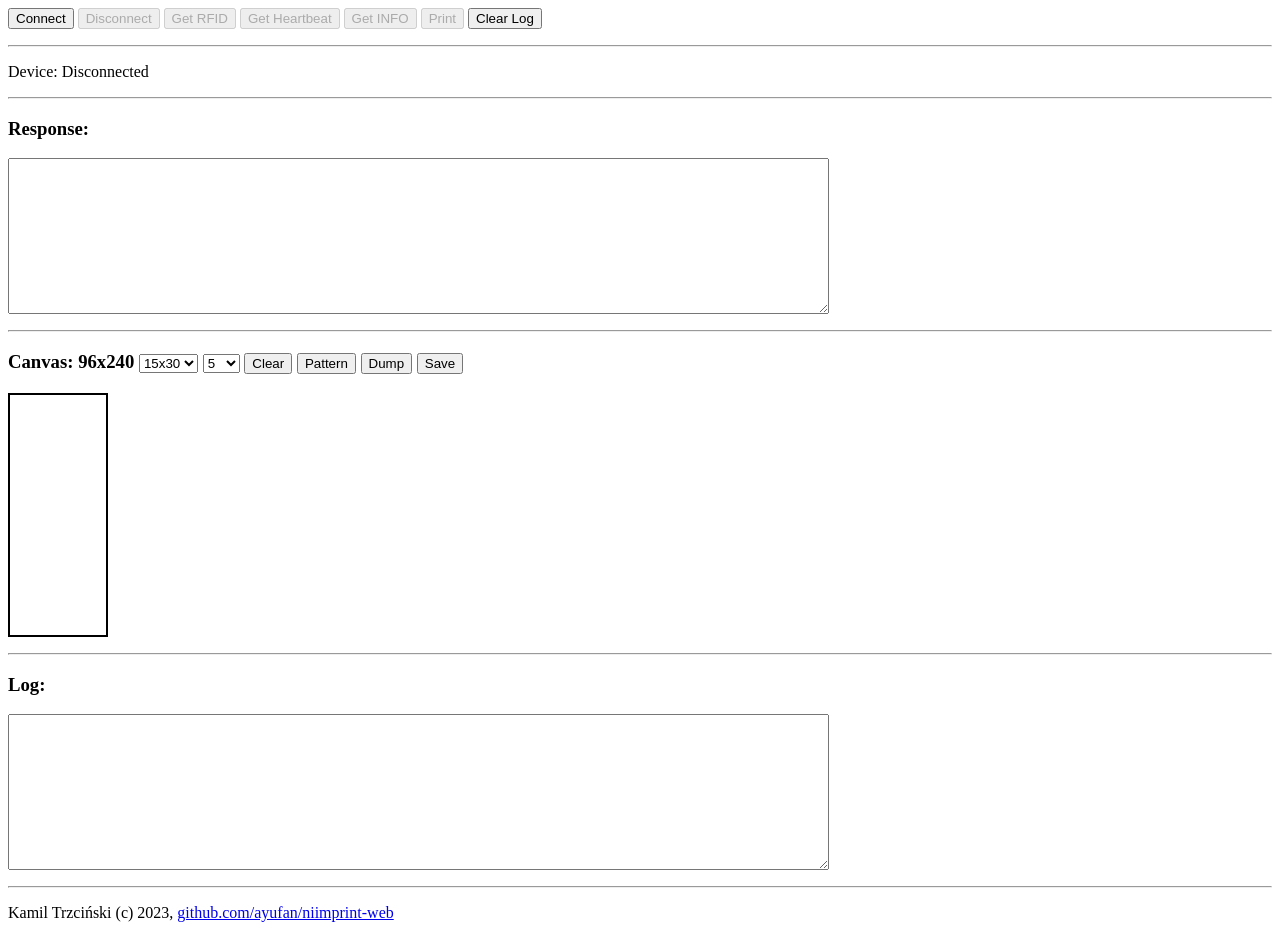
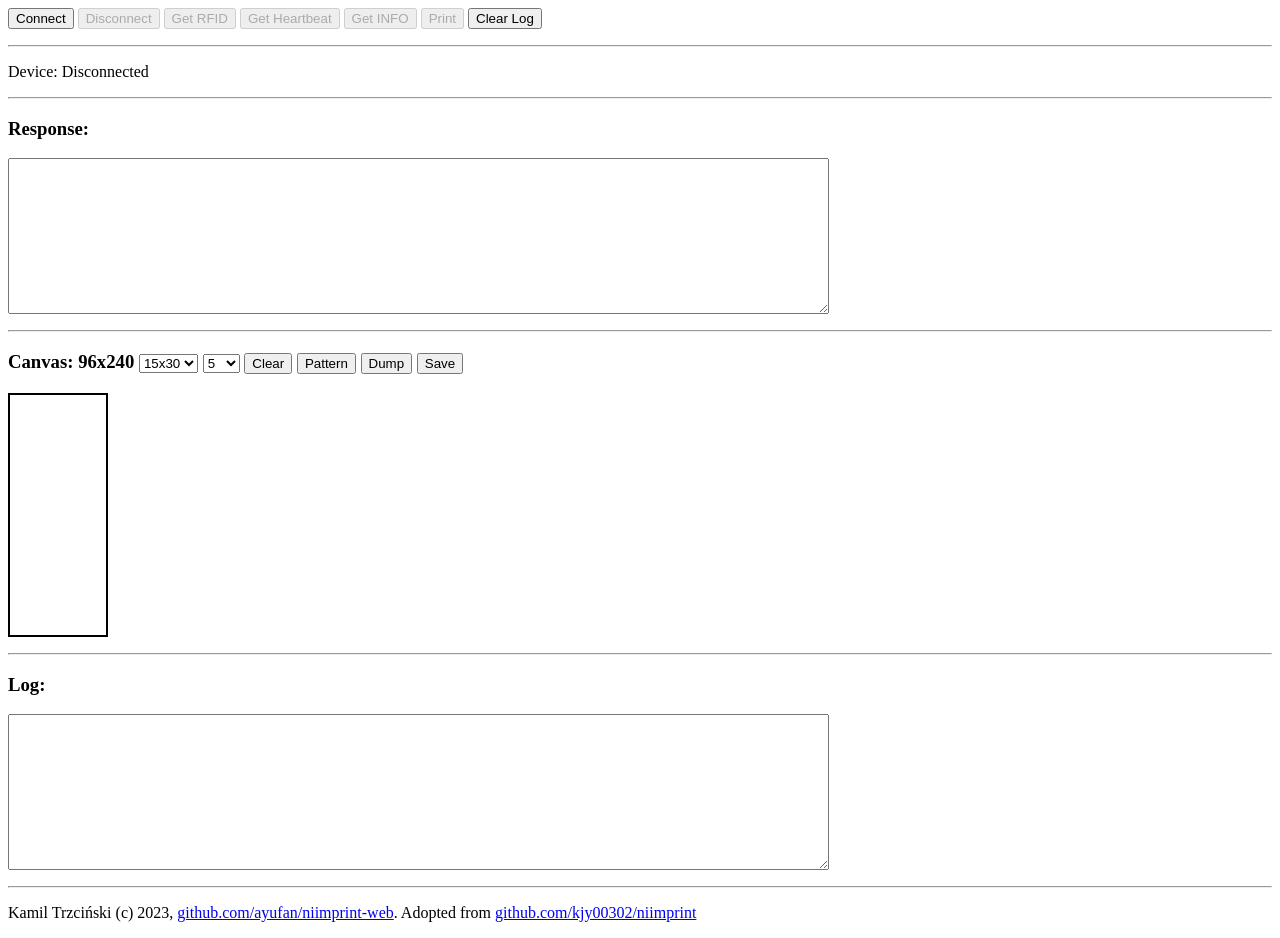
Before and after one commit to ayufan/niimprint-web, a plain HTML site: page index.html in a window 1280 px wide. Drawn offline with Linux system fonts and the light colour scheme.

Commit message:
Reference github.com/kjy00302/niimprint

```diff
--- a/index.html
+++ b/index.html
@@ -65,7 +65,10 @@
     <textarea id="log" cols="100" rows="10"></textarea>
   </p>
   <hr>
-  <p>Kamil Trzciński (c) 2023, <a href="https://github.com/ayufan/niimprint-web">github.com/ayufan/niimprint-web</a></p>
+  <p>
+    Kamil Trzciński (c) 2023,
+    <a href="https://github.com/ayufan/niimprint-web">github.com/ayufan/niimprint-web</a>.
+    Adopted from <a href="https://github.com/kjy00302/niimprint">github.com/kjy00302/niimprint</a></p>
   <script>
     function updateConnected(deviceName = null) {
       for (let el of document.getElementsByClassName("on_connected")) {
```
